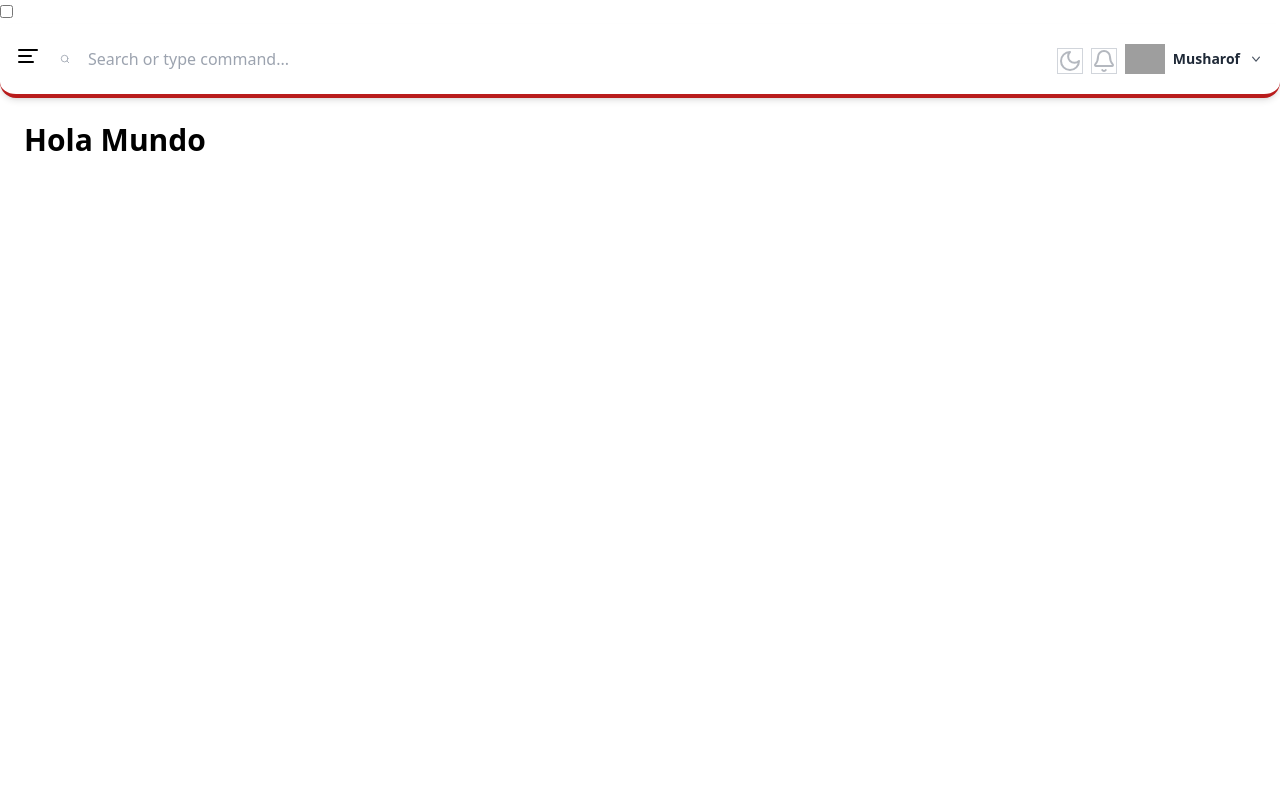
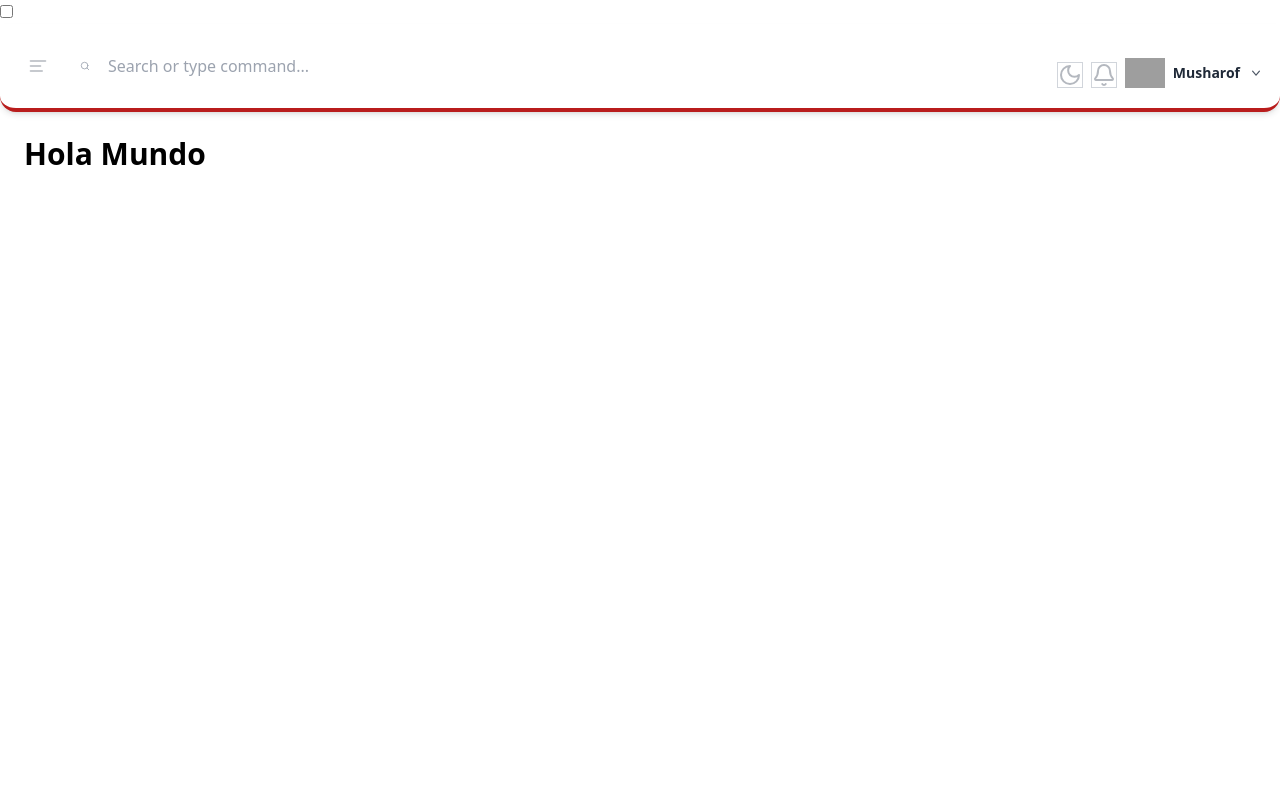
Before and after one commit to LuisVilca10/casacampos, a React (Vite) app: page /admin in a window 1280 px wide. Shown: the top 800 px of the page. Built offline with nearby package versions, Linux system fonts and the light colour scheme; no server answers; grey boxes are pictures that could not be loaded.

Commit message:
Mejoras Admin

```diff
--- a/src/components/molecules/header/admin/Navbar.jsx
+++ b/src/components/molecules/header/admin/Navbar.jsx
@@ -35,8 +35,8 @@ function NavBar() {
             <div className="navbar bg-base-100 shadow-md border-b-4 rounded-b-2xl border-red-700 sticky top-0 z-30  bg-white w-full px-4 py-5">
                 <div className="flex justify-between w-full">
                     <div className="flex w-full gap-x-2">
-                        <label htmlFor="my-drawer-2" className="btn drawer-button ">
-                            <AlignLeft />
+                        <label htmlFor="my-drawer-2" className="btn drawer-button text-[#B4B8BF] hover:text-[#344054] p-3">
+                            <AlignLeft size={"20px"}/>
                         </label>
                         <div className="flex items-center w-full max-w-xl relative">
                             <Search className="absolute left-3 top-1/2 transform -translate-y-1/2 text-gray-400" size={10} />
--- /dev/null
+++ b/src/components/pages/admin/MyProfile.jsx
@@ -0,0 +1,9 @@
+function MyProfile() {
+    return (
+        <>
+            <h1 className="text-3xl font-bold mb-6">Hola Mundo: Este es mi perfil personal</h1>
+        </>
+    );
+}
+
+export default MyProfile;
--- /dev/null
+++ b/src/components/pages/admin/Tables/TablePackages.jsx
@@ -0,0 +1,9 @@
+function TablePackages() {
+    return (
+        <>
+            <h1 className="text-3xl font-bold mb-6">Hola Mundo: Esta es la tabla paquetes</h1>
+        </>
+    );
+}
+
+export default TablePackages;
--- /dev/null
+++ b/src/components/pages/admin/Tables/TableReservations.jsx
@@ -0,0 +1,9 @@
+function TableReservations() {
+    return (
+        <>
+            <h1 className="text-3xl font-bold mb-6">Hola Mundo: Esta es la tabla reservas</h1>
+        </>
+    );
+}
+
+export default TableReservations;
--- /dev/null
+++ b/src/components/pages/admin/Tables/TableUsers.jsx
@@ -0,0 +1,9 @@
+function TableUsers() {
+    return (
+        <>
+            <h1 className="text-3xl font-bold mb-6">Hola Mundo: Esta es la tabla usuarios</h1>
+        </>
+    );
+}
+
+export default TableUsers;
--- a/src/components/templates/Admin.jsx
+++ b/src/components/templates/Admin.jsx
@@ -58,13 +58,13 @@ const Admin = () => {
           <div className="mb-4">
             <div className="text-xs font-semibold text-gray-500 uppercase mb-2">Autentificación</div>
             <li>
-              <Link to="/profile">
+              <Link to="/admin/profile">
                 <User className="w-4 h-4 mr-2" />
                 Mi Perfil
               </Link>
             </li>
             <li>
-              <Link to="/profile">
+              <Link to="/admin/users">
 
                 <UsersRound className="w-4 h-4 mr-2" />
                 Usuarios
@@ -81,13 +81,13 @@ const Admin = () => {
               </Link>
             </li>
             <li>
-              <Link to="/admin/package">
+              <Link to="/admin/packages">
                 <PackageOpen className="w-4 h-4 mr-2" />
                 Paquetes
               </Link>
             </li>
             <li>
-              <Link to="/admin/package">
+              <Link to="/admin/reservations">
                 <Calendar className="w-4 h-4 mr-2" />
                 Reservas
               </Link>
```
Also changed, not shown: src/router/Router.jsx (+21 -0 lines).
